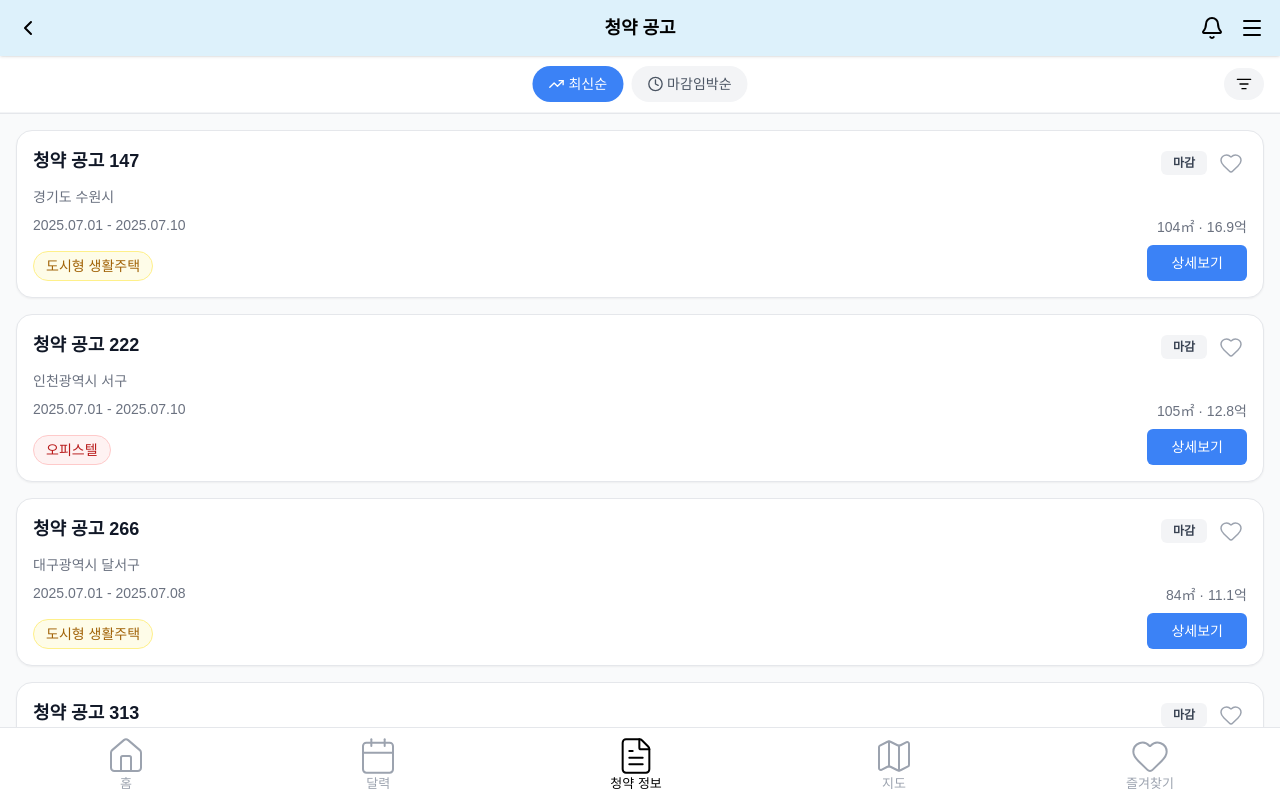
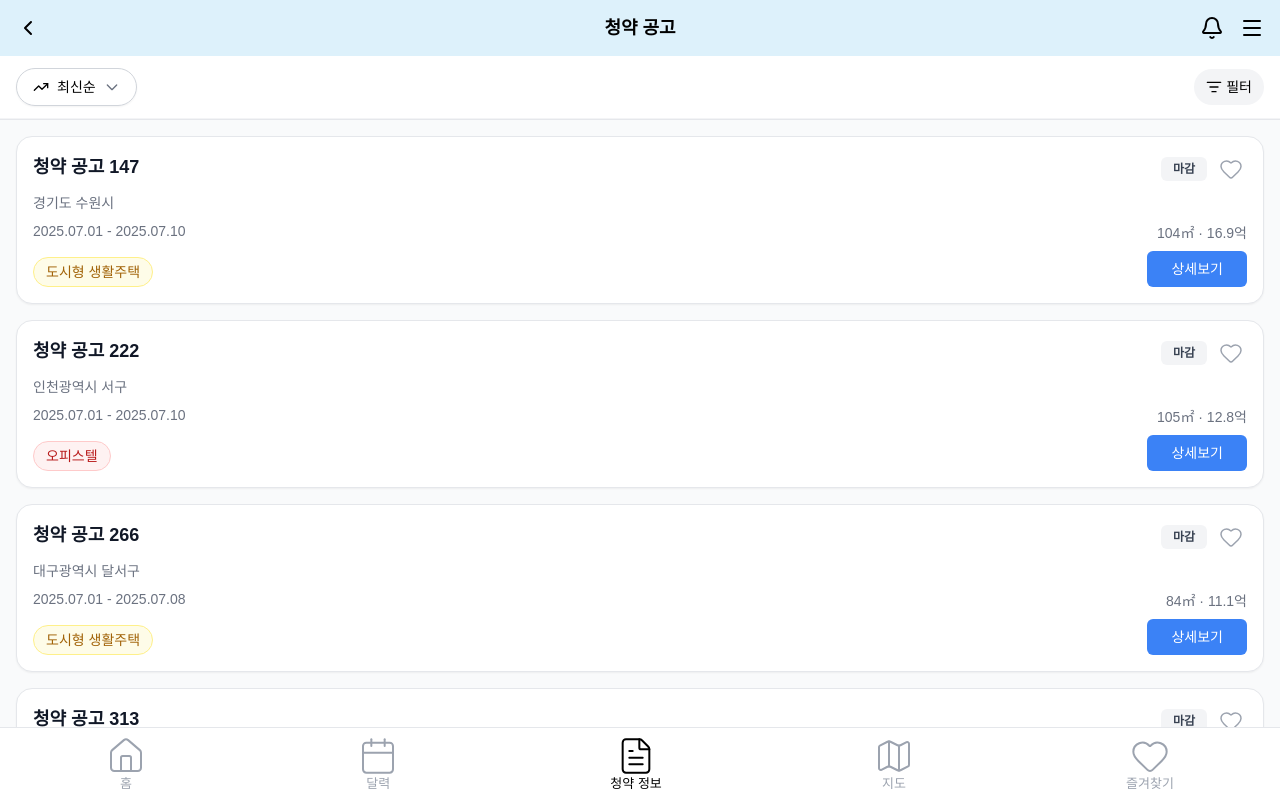
Before and after one commit to seonghoon1201/KB_FE, a Vue app: page /subscriptions in a window 1280 px wide. Shown: the top 798 px of the page. Built offline with nearby package versions, Linux system fonts and the light colour scheme; a web font is replaced by a local one.

Commit message:
feature: add 'recommended' sort standard in filter #91

```diff
--- a/src/pages/subscription/SubscriptionList.vue
+++ b/src/pages/subscription/SubscriptionList.vue
@@ -4,36 +4,62 @@
         <BackHeader title="청약 공고" />
 
         <!-- 필터 버튼들 (옵셔널) -->
-        <!-- 🔹 정렬 & 필터 버튼 바 -->
-        <div class="px-4 py-3 bg-white border-b border-gray-100 flex items-center relative">
-            <!-- 중앙 정렬: 정렬 기준 버튼 -->
-            <div class="absolute left-1/2 transform -translate-x-1/2 flex space-x-2">
+        <div class="px-4 py-3 bg-white border-b border-gray-100 z-50 flex justify-between items-center">
+            <!-- 정렬 기준 버튼 -->
+            <div class="relative">
+                <button
+                    @click="toggleSortMenu"
+                    class="flex items-center gap-2 px-4 py-2 rounded-full border border-gray-300 text-sm font-medium shadow-sm hover:shadow-md hover:border-blue-400 hover:text-blue-500 transition"
+                >
+                    <component
+                        :is="sortStandards.find((s) => s.key === selectedFilter)?.icon"
+                        class="w-4 h-4"
+                    />
+                    <span>{{ sortStandards.find((s) => s.key === selectedFilter)?.label }}</span>
+                    <svg
+                        class="w-4 h-4 text-gray-500"
+                        fill="none"
+                        stroke="currentColor"
+                        stroke-width="2"
+                        viewBox="0 0 24 24"
+                    >
+                        <path stroke-linecap="round" stroke-linejoin="round" d="M19 9l-7 7-7-7" />
+                    </svg>
+                </button>
+
+                <!-- 드롭다운 메뉴 -->
+                <div
+                    v-if="showSortMenu"
+                    class="absolute left-0 mt-3 bg-white border border-gray-200 rounded-xl shadow-lg w-40 z-20 overflow-hidden"
+                >
                     <button
                         v-for="sortStandard in sortStandards"
                         :key="sortStandard.key"
                         @click="handleSortClick(sortStandard)"
                         :class="[
-                        'flex items-center gap-1 px-4 py-2 rounded-full text-sm whitespace-nowrap transition-colors',
+                            'w-full text-left px-4 py-2 text-sm transition',
                             selectedFilter === sortStandard.key
-                            ? 'bg-blue-500 text-white'
-                            : 'bg-gray-100 text-gray-600 hover:bg-gray-200',
+                                ? 'bg-blue-50 text-blue-600 font-semibold'
+                                : 'hover:bg-gray-100',
                         ]"
                     >
-                    <!-- 정렬 아이콘 -->
+                        <div class="flex items-center gap-2">
                             <component :is="sortStandard.icon" class="w-4 h-4" />
                             <span>{{ sortStandard.label }}</span>
+                        </div>
                     </button>
                 </div>
+            </div>
 
-            <!-- 오른쪽 끝 필터 버튼 -->
+            <!-- 필터 버튼 -->
             <button
                 @click="toggleFilter"
-                class="ml-auto z-10 flex items-center gap-1 px-3 py-2 rounded-full text-sm text-black-600 bg-gray-100 hover:bg-gray-200 transition-colors"
+                class="flex items-center gap-1 px-3 py-2 rounded-full bg-gray-100 hover:bg-gray-200 transition"
             >
                 <ListFilter class="w-4 h-4" />
+                <span class="text-sm font-medium">필터</span>
             </button>
         </div>
-
         <hr />
         <!-- 필터 요약 뱃지: 활성화된 필터가 있을 때 표시 -->
         <div
@@ -131,10 +157,12 @@ import BackHeader from '@/components/common/BackHeader.vue'
 import { allSubscriptions } from '@/data/subscription-large-data'
 import { useFavoritesStore } from '@/stores/favorites'
 // 정렬 및 필터 아이콘
-import { TrendingUp, Clock, ArrowDownWideNarrow, SquareUser, ListFilter } from 'lucide-vue-next'
+import { TrendingUp, Clock, ListFilter, ThumbsUp, ArrowDownUp } from 'lucide-vue-next'
 // 지역 데이터와 필터 모달
 import { districts } from '@/data/districts'
 import SubscriptionFilterModal from '@/components/modal/SubscriptionFilterModal.vue'
+import { useRoute } from 'vue-router'
+const route = useRoute()
 
 // 즐겨찾기 스토어 초기화
 const favoritesStore = useFavoritesStore()
@@ -157,13 +185,26 @@ const showScrollTop = ref(false)
 
 const scrollIdx = ref(5)
 
+const showSortMenu = ref(false)
+
+const toggleSortMenu = () => {
+    console.log('toggleSortMenu 호출됨')
+    showSortMenu.value = !showSortMenu.value
+}
+
+const handleSortClick = (sortStandard) => {
+    selectedFilter.value = sortStandard.key
+    showSortMenu.value = false // 메뉴 닫기
+}
+
 // 정렬 기준 정의
 const sortStandards = [
     { key: 'latest', label: '최신순', icon: TrendingUp },
     { key: 'deadline-first', label: '마감임박순', icon: Clock },
+    { key: 'recommend', label: '추천순', icon: ThumbsUp },
 ]
 
-const filters = [{ key: 'filter', label: '필터', icon: ArrowDownWideNarrow, isCustom: true }]
+// const filters = [{ key: 'filter', label: '필터', icon: ArrowDownWideNarrow, isCustom: true }]
 
 const appliedFilters = ref({
     regions: [],
@@ -214,6 +255,9 @@ const filteredSubscriptions = computed(() => {
             result.sort(
                 (a, b) => new Date(a.applicationCompleteDate) - new Date(b.applicationCompleteDate),
             )
+            break
+        case 'recommend':
+            result.sort((a, b) => b.recommendScore - a.recommendScore)
             break
     }
 
@@ -334,11 +378,6 @@ const handleFavoriteChanged = (subscriptionId) => {
     console.log(`ID: ${subscriptionId}, 즐겨찾기 상태: ${nowFavorite}`)
 }
 
-const handleSortClick = (sortStandard) => {
-    selectedFilter.value = sortStandard.key
-    isFilterOpen.value = false
-}
-
 // 필터 모달에서 개별 필드 업데이트
 const handleFilterUpdate = ({ field, value }) => {
     if (field === 'selectedCity') selectedCity.value = value
@@ -389,6 +428,9 @@ const scrollToTop = () => {
 
 // 컴포넌트 마운트 시 즐겨찾기 초기화 및 스크롤 이벤트 등록
 onMounted(() => {
+    if (route.query.sort === 'recommend') {
+        selectedFilter.value = 'recommend'
+    }
     favoritesStore.initializeFavorites()
     window.addEventListener('scroll', handleScroll)
 })
```
Lines whose indentation alone changed are shown as unchanged.
